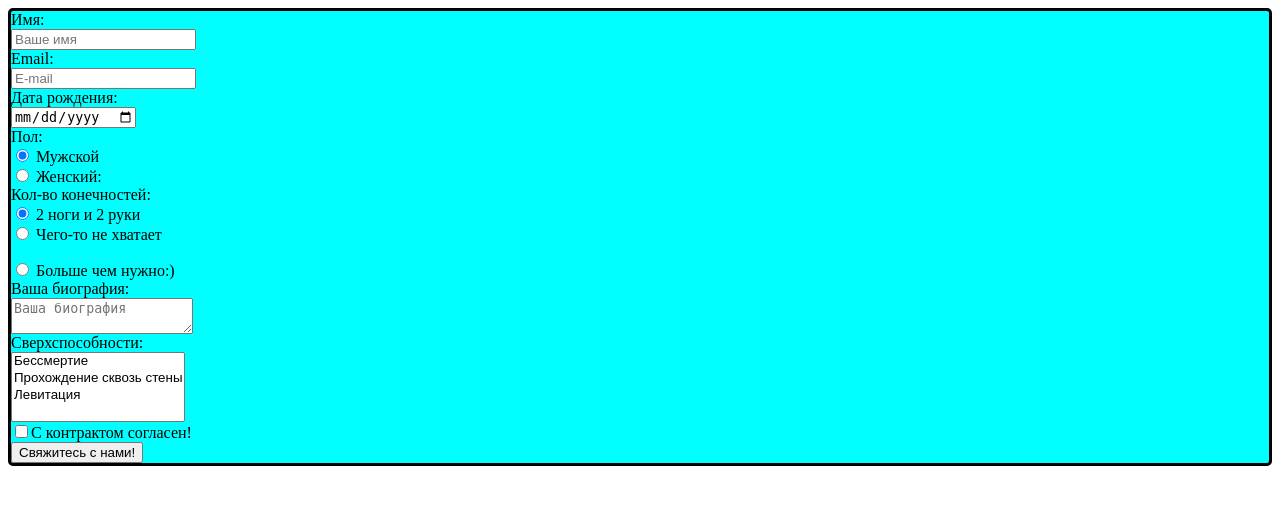
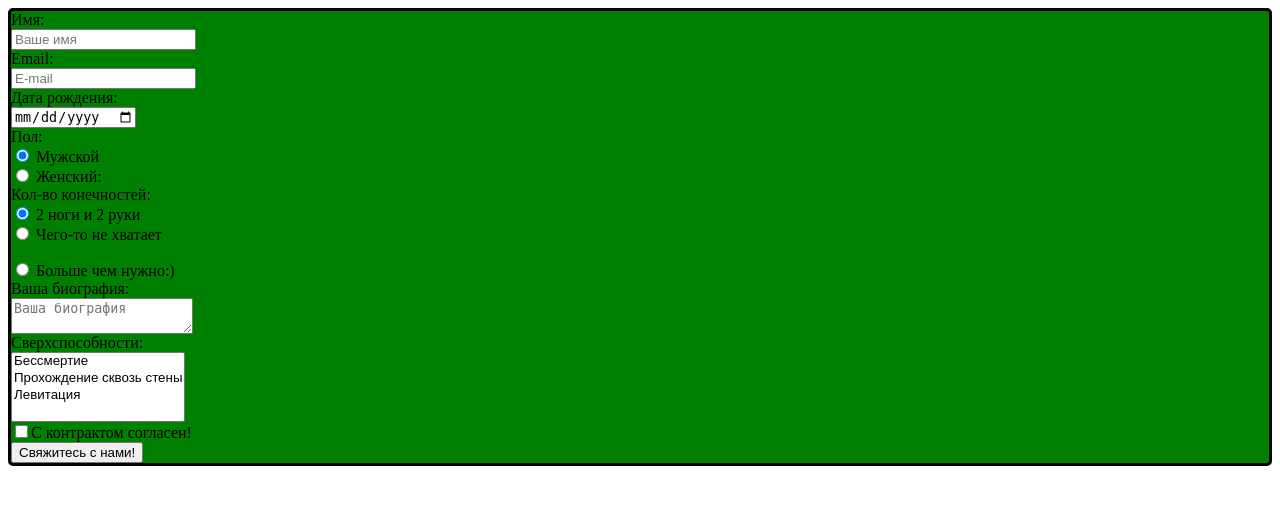
Before and after one commit to Plearm/n, a PHP site: page /4/form.php in a window 1280 px wide. Shown: the top 505 px of the page. Run offline with PHP 8.4, Linux system fonts and the light colour scheme.

Commit message:
Update form.php

```diff
--- a/1/4/form.php
+++ b/1/4/form.php
@@ -34,7 +34,7 @@
       .form_class {
 	      border: 3px solid black;
 	      border-radius: 5px;
-	      background-color: aqua;
+	      background-color: green;
       }
     </style>
     <div class="form_class">
```
